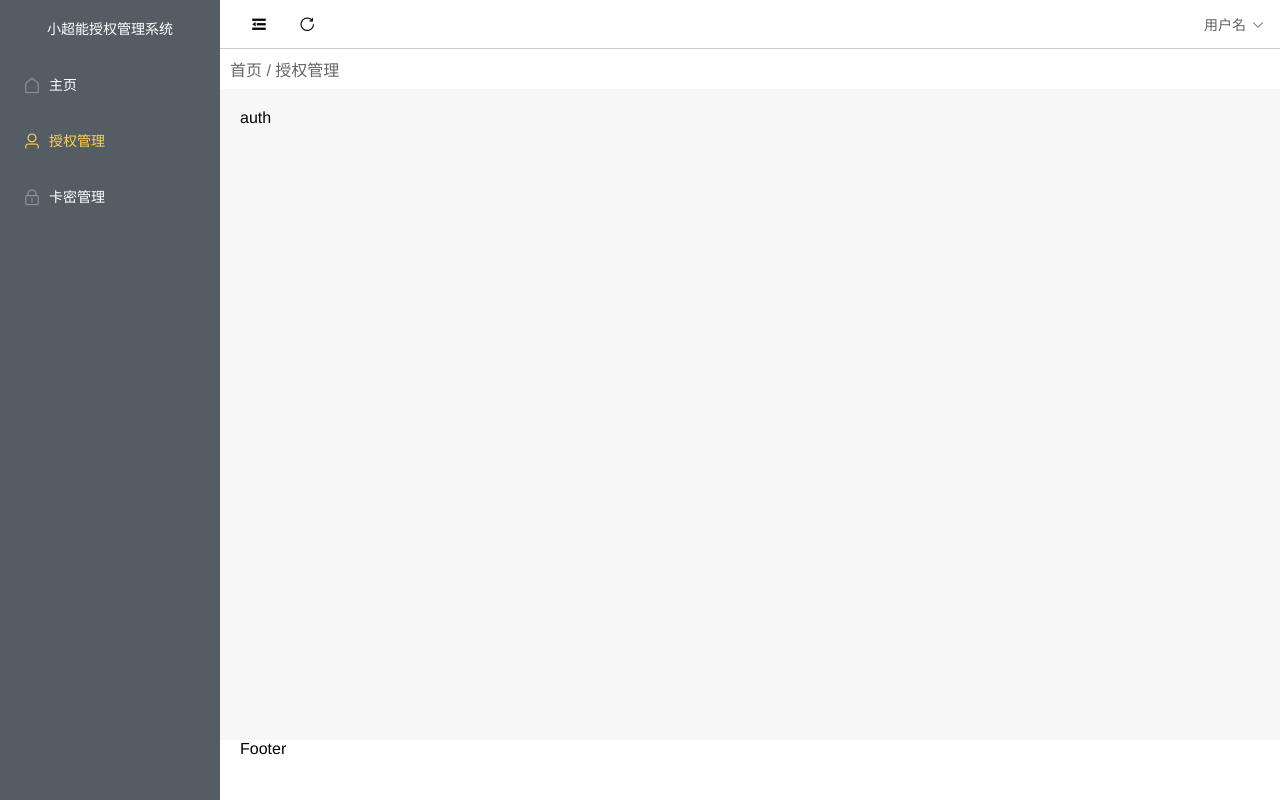
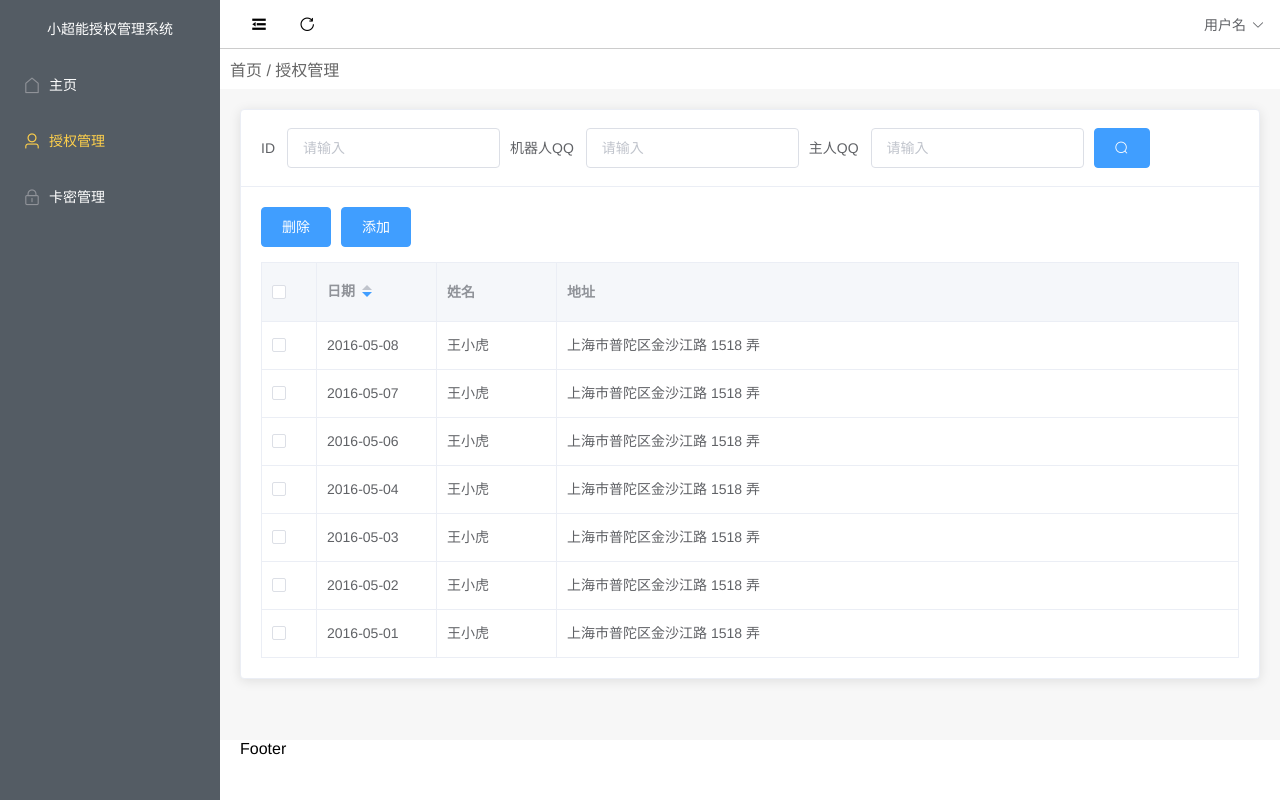
Before and after one commit to jeffdac/robot-backend, a Vue app: page /auth in a window 1280 px wide. Built offline with nearby package versions, Linux system fonts and the light colour scheme; sample sign-in values are in the browser's storage.

Commit message:
授权管理页排版

```diff
--- a/package.json
+++ b/package.json
@@ -11,7 +11,7 @@
   },
   "dependencies": {
     "axios": "^0.18.0",
-    "element-ui": "^2.8.2",
+    "element-ui": "^2.11.0",
     "vue": "^2.5.2",
     "vue-router": "^3.0.1"
   },
--- a/src/components/auth.vue
+++ b/src/components/auth.vue
@@ -1,15 +1,124 @@
 <template>
-    <div>
-      <div>auth</div>
+  <el-card>
+    <div slot="header" class="header">
+      <el-form :inline="true" :model="searchInfo">
+        <el-form-item label="ID">
+          <el-input v-model="searchInfo.id" placeholder="请输入"></el-input>
+        </el-form-item>
+        <el-form-item label="机器人QQ">
+          <el-input v-model="searchInfo.robot_qq" placeholder="请输入"></el-input>
+        </el-form-item>
+        <el-form-item label="主人QQ">
+          <el-input v-model="searchInfo.master_qq" placeholder="请输入"></el-input>
+        </el-form-item>
+        <el-form-item>
+          <el-button type="primary" icon="el-icon-search"></el-button>
+        </el-form-item>
+      </el-form>
     </div>
+    <div class="buttons">
+      <el-button type="primary">删除</el-button>
+      <el-button type="primary">添加</el-button>
+    </div>
+    <el-table
+      ref="multipleTable"
+      :data="tableData"
+      tooltip-effect="dark"
+      style="width: 100%"
+      :header-cell-style="{backgroundColor:'#F5F7FA'}"
+      border="true"
+      @selection-change="handleSelectionChange"
+      :default-sort="{prop: 'date', order: 'descending'}">
+      <el-table-column
+        type="selection"
+        width="55">
+      </el-table-column>
+      <el-table-column
+        prop="date"
+        sortable
+        label="日期"
+        width="120">
+        <template slot-scope="scope">{{ scope.row.date }}</template>
+      </el-table-column>
+      <el-table-column
+        prop="name"
+        label="姓名"
+        width="120">
+      </el-table-column>
+      <el-table-column
+        prop="address"
+        label="地址"
+        show-overflow-tooltip>
+      </el-table-column>
+    </el-table>
+  </el-card>
 </template>
 
 <script>
-    export default {
-        name: "auth",
+  export default {
+    name: "auth",
+    data() {
+      return {
+        searchInfo: {
+          id: '',
+          robot_qq: '',
+          master_qq: '',
+        },
+        tableData: [{
+          date: '2016-05-03',
+          name: '王小虎',
+          address: '上海市普陀区金沙江路 1518 弄'
+        }, {
+          date: '2016-05-02',
+          name: '王小虎',
+          address: '上海市普陀区金沙江路 1518 弄'
+        }, {
+          date: '2016-05-04',
+          name: '王小虎',
+          address: '上海市普陀区金沙江路 1518 弄'
+        }, {
+          date: '2016-05-01',
+          name: '王小虎',
+          address: '上海市普陀区金沙江路 1518 弄'
+        }, {
+          date: '2016-05-08',
+          name: '王小虎',
+          address: '上海市普陀区金沙江路 1518 弄'
+        }, {
+          date: '2016-05-06',
+          name: '王小虎',
+          address: '上海市普陀区金沙江路 1518 弄'
+        }, {
+          date: '2016-05-07',
+          name: '王小虎',
+          address: '上海市普陀区金沙江路 1518 弄'
+        }],
+        multipleSelection: []
+      }
+    },
+    methods: {
+      toggleSelection(rows) {
+        if (rows) {
+          rows.forEach(row => {
+            this.$refs.multipleTable.toggleRowSelection(row);
+          });
+        } else {
+          this.$refs.multipleTable.clearSelection();
+        }
+      },
+      handleSelectionChange(val) {
+        this.multipleSelection = val;
+      }
     }
+  }
 </script>
 
 <style scoped>
+  .header {
+    margin-bottom: -22px;
+  }
 
+  .buttons {
+    margin-bottom: 15px;
+  }
 </style>
```
Also changed, not shown: 1 other file (tests, documents, lock files or other folders).
